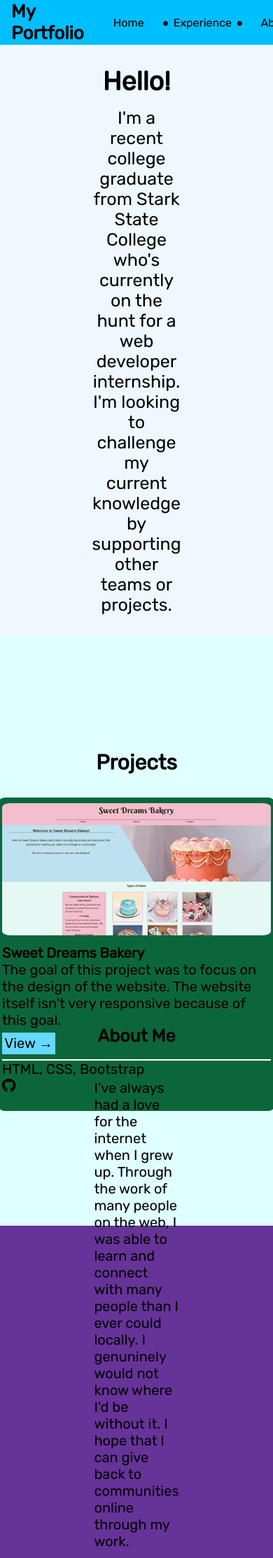
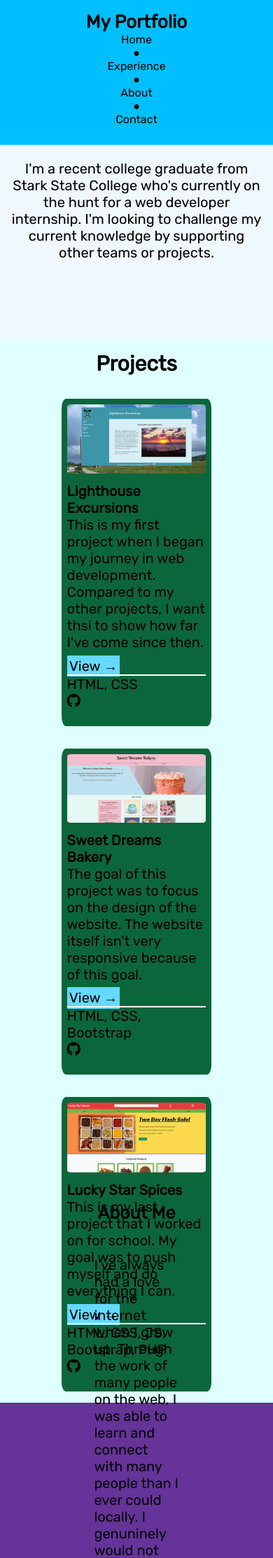
Before and after one commit to MC7841/portfolio, a PHP site: page / in a window 390 px wide; the page is wider, and only the part inside the window is pictured. Shown: the top 2227 px of that part at 70% size. Run offline with PHP 8.4, Linux system fonts and the light colour scheme; some libraries are stand-ins or nearby versions.

Commit message:
Added responsiveness to styles

```diff
--- a/css/index.css
+++ b/css/index.css
@@ -66,7 +66,7 @@ a {
     background-color: aliceblue;
     padding: 8rem 10rem 8rem 10rem;
     gap: 1rem;
-    font-size: 25px;
+    font-size: clamp(20px, 1vw, 25px);
     text-align: center;
     height: 100vh;
 }
@@ -91,6 +91,7 @@ a {
 .container-2 {
     display: flex;
     flex-direction: row;
+    align-items: center;
     gap: 2rem;
 }
 
@@ -102,7 +103,7 @@ a {
     height: 28rem;
     padding: 0 0 1rem 0;
     border-radius: 3%;
-    font-size: 20px;
+    font-size: clamp(20px, 1vw, 25px);
     overflow: hidden;
 }
 
@@ -205,3 +206,33 @@ a {
     font-size: 60px;
     text-align: center;
 }
+
+/* Responsive Styles */
+
+@media (max-width: 900px) {
+    .home-intro{padding: 1rem; height: 50vh;}
+    .work {height:50%; padding: 1rem;}
+    .container-2 {flex-direction: column;}
+}
+
+@media  (max-width:800px) {
+   header {flex-direction: column;}
+   header h3 {margin-top: 1rem;}
+   nav a {width: 6rem;}
+}
+
+@media (max-width:400px) {
+    nav {flex-direction: column; height: 10rem;}
+    .card {width: 60%; height: 50%;}
+}
+
+.work {
+
+    background-color: lightcyan;
+    display: flex;
+    flex-direction: column;
+    align-items: center;
+    justify-content: center;
+    gap: 2rem;
+    font-size: 20px;
+}
```
